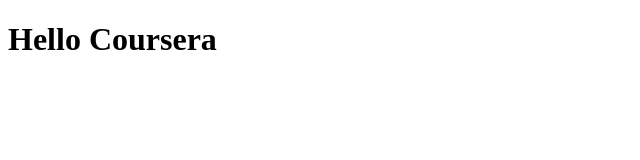
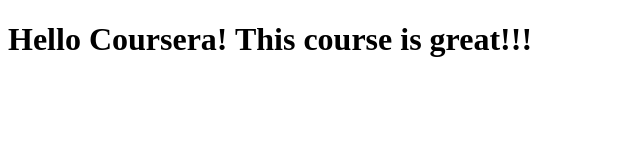
Before and after one commit to toro777/cousera-test, a plain HTML site: page site/index.html in a window 1280 px wide. Shown: the whole page, without its empty margins (0-640 px from the left). Drawn offline with Linux system fonts and the light colour scheme.

Commit message:
Small addition to our page content.

```diff
--- a/site/index.html
+++ b/site/index.html
@@ -4,6 +4,6 @@
 	<title>Hello Coursera</title>
 </head>
 <body>
-<h1>Hello Coursera</h1>
+<h1>Hello Coursera! This course is great!!!</h1>
 </body>
 </html>
```
